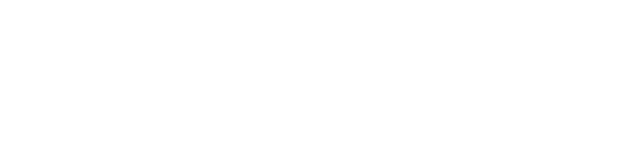
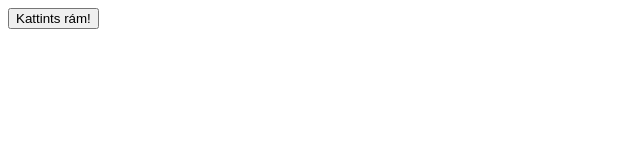
Before and after one commit to kortea01/KorteAniko-elso-git, a plain HTML site: page elso-git/index.html in a window 1280 px wide. Shown: the whole page, without its empty margins (0-640 px from the left). Drawn offline with Linux system fonts and the light colour scheme.

Commit message:
gomb hozzáadása

```diff
--- a/elso-git/index.html
+++ b/elso-git/index.html
@@ -3,9 +3,9 @@
 <head>
     <meta charset="UTF-8">
     <meta name="viewport" content="width=device-width, initial-scale=1.0">
-    <title>Elso git repo</title>
+    <title>Első git repo</title>
 </head>
 <body>
-
+    <button>Kattints rám!</button>
 </body>
 </html>
```
